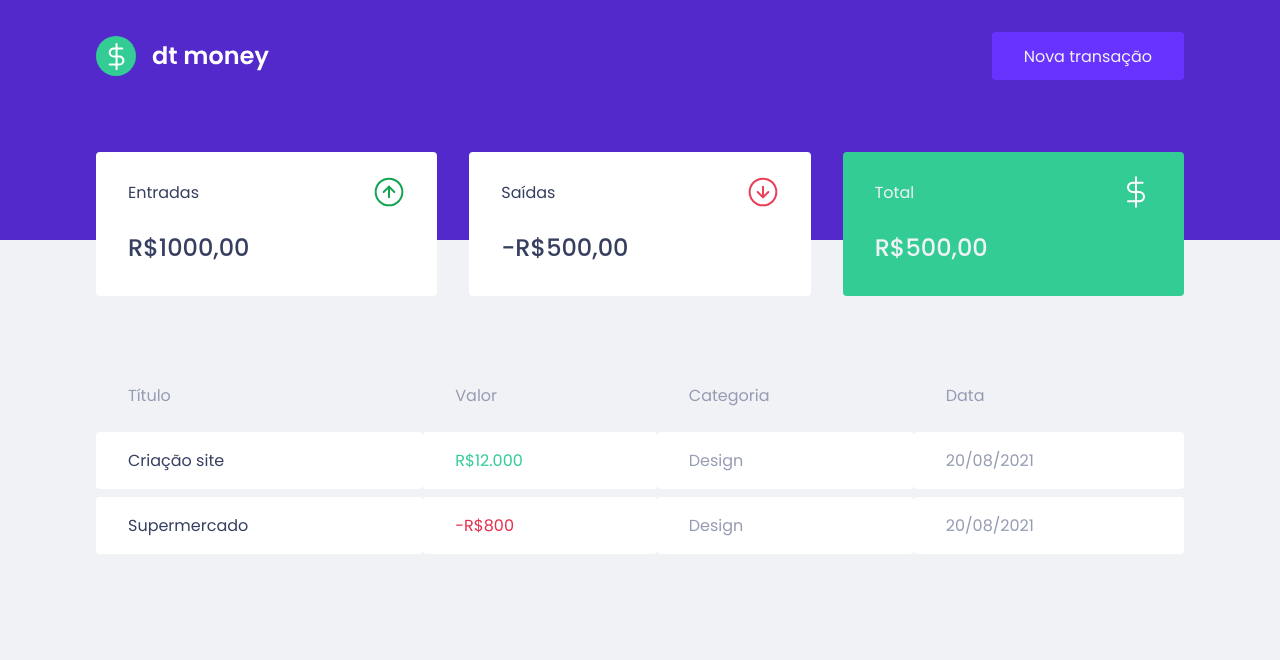
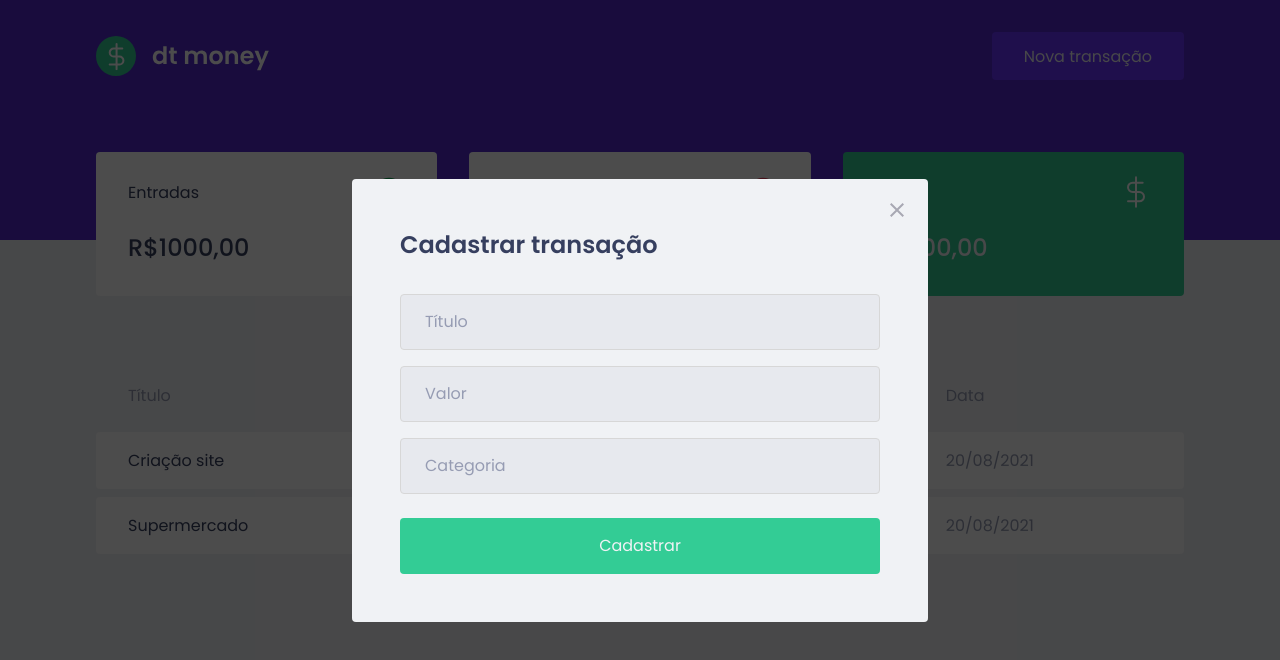
Before and after one commit to grasielaGomes/ignite-dtmoney, a React (Create React App) app: page / in a window 1280 px wide. Both pictures are taken after a click on the button "Nova transação". Shown: the top 660 px of the page. Built offline with nearby package versions, Linux system fonts and the light colour scheme; no server answers; what miragejs would draw is missing.

Commit message:
styling modal form

```diff
--- a/package.json
+++ b/package.json
@@ -7,6 +7,7 @@
     "miragejs": "^0.1.41",
     "react": "^17.0.2",
     "react-dom": "^17.0.2",
+    "react-modal": "^3.14.3",
     "react-scripts": "4.0.3",
     "styled-components": "^5.3.1",
     "web-vitals": "^1.0.1"
@@ -19,6 +20,7 @@
     "@types/node": "^12.0.0",
     "@types/react": "^17.0.0",
     "@types/react-dom": "^17.0.0",
+    "@types/react-modal": "^3.12.1",
     "@types/styled-components": "^5.1.12",
     "typescript": "^4.1.2"
   },
--- a/src/App.tsx
+++ b/src/App.tsx
@@ -1,12 +1,30 @@
+import { useState } from 'react';
+import Modal from 'react-modal';
 import { Dashboard } from "./components/Dashboard/dashboard";
 import { Header } from "./components/Header/header";
+import { NewTransactionModal } from './components/NewTransactionModal/new-transaction-modal';
 import { GlobalStyle } from "./styles/global";
 
+Modal.setAppElement('#root');
+
 export function App() {
+  const [isNewTransactionModalOpen, setIsNewTransactionModalOpen] = useState(false);
+
+  function handleOpenNewTransactionModal () {
+    setIsNewTransactionModalOpen(true);
+  }
+
+  function handleCloseNewTransactionModal () {
+    setIsNewTransactionModalOpen(false);
+  }
+
   return (
     <>
-      <Header />
+      <Header onOpenTransactionModal={handleOpenNewTransactionModal}/>
       <Dashboard />
+      <NewTransactionModal
+        isOpen={isNewTransactionModalOpen}
+        onRequestClose={handleCloseNewTransactionModal}/>
       <GlobalStyle />
     </>
   );
--- a/src/components/Header/header.tsx
+++ b/src/components/Header/header.tsx
@@ -1,12 +1,22 @@
 import logoImg from '../../assets/logo.svg';
 import { Container, Content } from './header-styles';
 
-export function Header() {
+interface HeaderProps  {
+  onOpenTransactionModal: () => void;
+}
+
+export function Header({ onOpenTransactionModal }: HeaderProps) {
+
   return (
     <Container>
       <Content>
         <img src={logoImg} alt="dt money" />
-        <button type="button">Nova transação</button>
+        <button
+          type="button"
+          onClick={onOpenTransactionModal}
+          >Nova transação
+        </button>
+
       </Content>
     </Container>
   )
--- /dev/null
+++ b/src/components/NewTransactionModal/new-transaction-modal-styles.ts
@@ -0,0 +1,44 @@
+import styled from "styled-components";
+
+export const Container = styled.form`
+  h2 {
+    color: var(--text-title);
+    font-size: 1.5rem;
+    margin-bottom: 2rem;
+  }
+
+  input {
+    width: 100%;
+    padding: 0 1.5rem;
+    height: 3.5rem;
+    border-radius: 0.25rem;
+    border: 1px solid #d7d7d7;
+    background-color: #e7e9ee;
+    font-size: 1rem;
+
+    &::placeholder {
+      color: var(--text-body);
+    }
+
+    & + input {
+      margin-top: 1rem;
+    }
+  }
+
+  button[type="submit"] {
+    width: 100%;
+    padding: 0 1.5rem;
+    height: 3.5rem;
+    background-color: var(--green);
+    color: var(--background);
+    border: none;
+    border-radius: 0.25rem;
+    font-size: 1rem;
+    margin-top: 1.5rem;
+    transition: filter 300ms;
+
+    &:hover {
+      filter: brightness(0.9);
+    }
+  }
+`;
--- /dev/null
+++ b/src/components/NewTransactionModal/new-transaction-modal.tsx
@@ -0,0 +1,34 @@
+import Modal from 'react-modal';
+import closeImg from '../../assets/close.svg';
+import { Container } from './new-transaction-modal-styles';
+
+interface NewTransactionModalProps {
+  isOpen: boolean,
+  onRequestClose: () => void
+}
+
+export function NewTransactionModal ({ isOpen, onRequestClose }: NewTransactionModalProps) {
+  return (
+    <Modal
+      isOpen={isOpen}
+      onRequestClose={onRequestClose}
+      overlayClassName="react-modal-overlay"
+      className="react-modal-content"
+    >
+      <Container>
+        <button
+          type="button"
+          onClick={onRequestClose}
+          className="react-modal-close"
+        >
+          <img src={closeImg} alt="Fechar modal" />
+        </button>
+        <h2>Cadastrar transação</h2>
+        <input placeholder="Título" />
+        <input type="number" placeholder="Valor"/>
+        <input placeholder="Categoria"/>
+        <button type="submit">Cadastrar</button>
+      </Container>
+    </Modal>
+  );
+}
--- a/src/styles/global.ts
+++ b/src/styles/global.ts
@@ -52,4 +52,38 @@
     opacity: 0.6;
     cursor: not-allowed;
   }
+
+  .react-modal-overlay {
+    background-color: rgba(0, 0, 0, 0.7);
+    position: fixed;
+    top: 0;
+    bottom: 0;
+    left: 0;
+    right: 0;
+    display: flex;
+    align-items: center;
+    justify-content: center;
+  }
+
+  .react-modal-content {
+    width: 95%;
+    max-width: 576px;
+    background-color: var(--background);
+    padding: 3rem;
+    position: relative;
+    border-radius: 0.25rem;
+  }
+
+  .react-modal-close {
+    position: absolute;
+    right: 1.5rem;
+    top: 1.5rem;
+    border: 0;
+    background-color: transparent;
+    transition: filter 200ms;
+
+    &:hover {
+      filter: brightness(0.8);
+    }
+  }
 `
```
Also changed, not shown: src/assets/close.svg (added), 1 other file (tests, documents, lock files or other folders).
